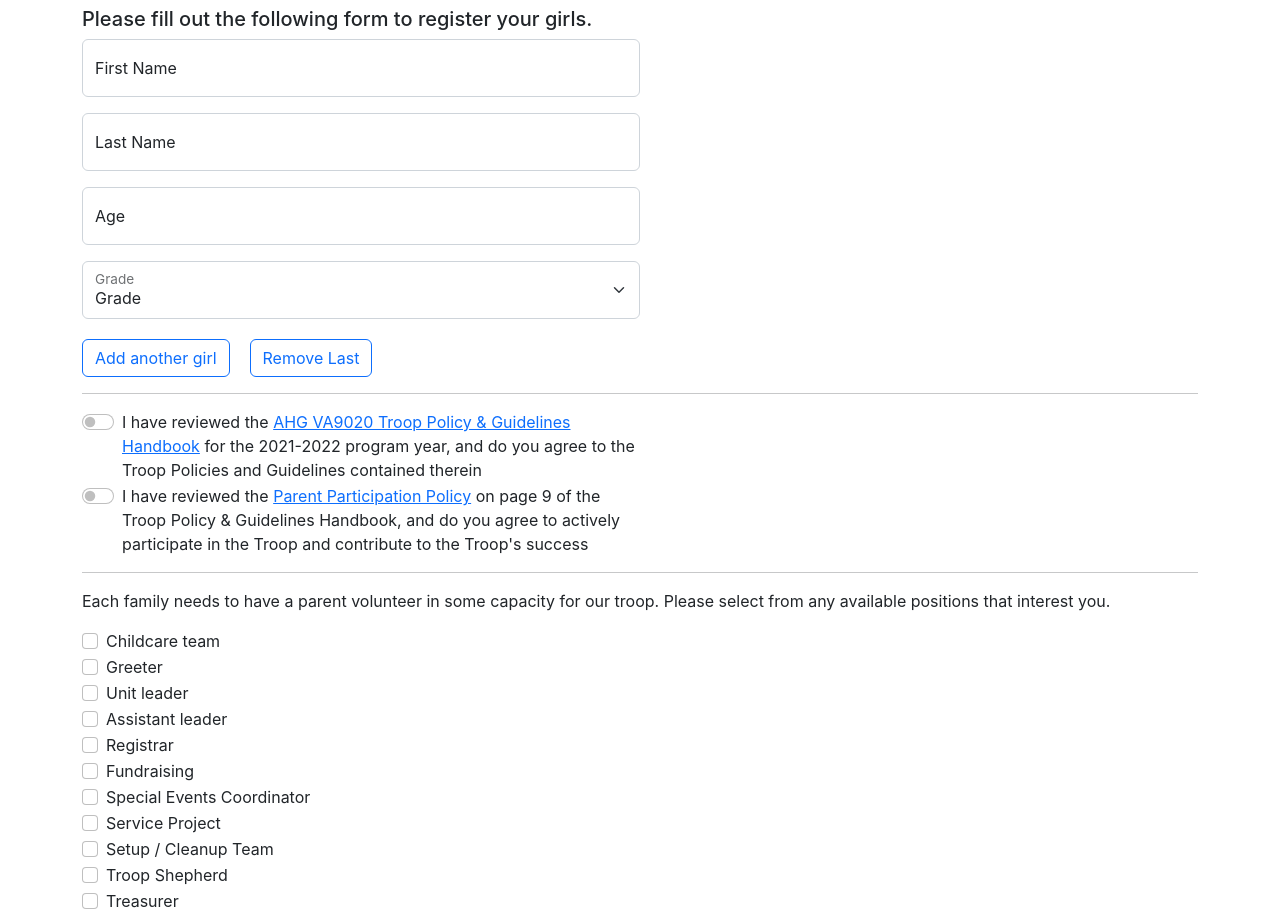
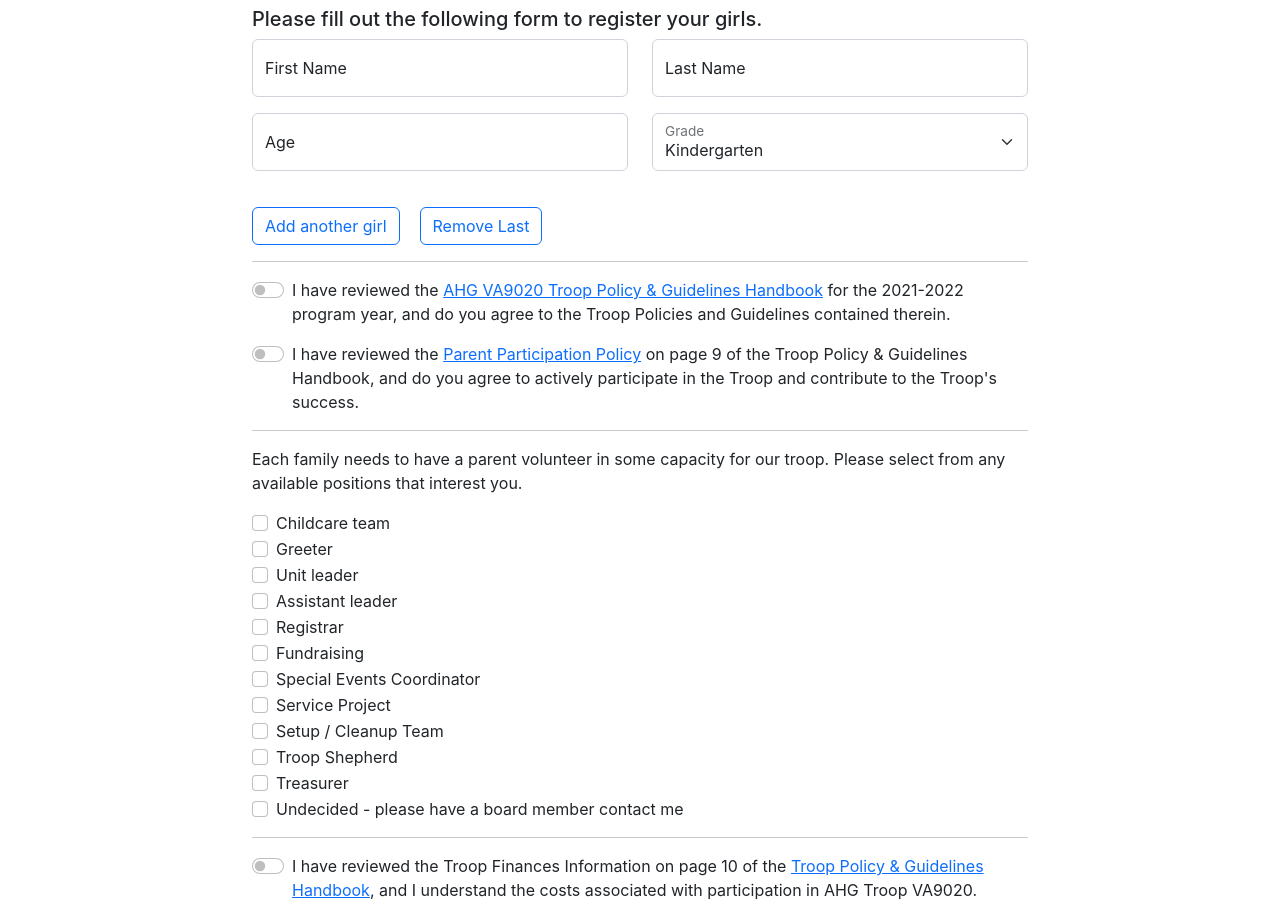
Before and after one commit to labogdan/ahg-signup, a React (Create React App) app in the folder frontend/: page / in a window 1280 px wide. Shown: the part 237-1157 px from the top of the page. Built offline with nearby package versions, Linux system fonts and the light colour scheme.

Commit message:
adding in rest of quiestions

```diff
--- /dev/null
+++ b/frontend/src/Total.tsx
@@ -0,0 +1,24 @@
+import Table from 'react-bootstrap/Table';
+
+
+function SuccessModal(props: any) {
+
+    const total = props.num * 35;
+
+    return (
+        <Table striped bordered hover>
+            <tbody>
+            <tr>
+                <th>Troop VA9020 Dues</th>
+                <th>$35 per girl</th>
+            </tr>
+            <tr>
+                <td><b>Total Due</b></td>
+                <td><b>${total}</b></td>
+            </tr>
+            </tbody>
+        </Table>
+    );
+}
+
+export default SuccessModal;
--- a/frontend/src/UserForm.tsx
+++ b/frontend/src/UserForm.tsx
@@ -1,4 +1,4 @@
-import React, { useState } from "react";
+import React, {useEffect, useState} from "react";
 import UserService from './users'
 
 import Row from "react-bootstrap/Row";
@@ -10,6 +10,7 @@
 
 import Header from "./Header";
 import SuccessModal from "./SuccessModal";
+import Total from "./Total";
 
 const UserForm = () => {
     const [girls, setGirls] = useState([
@@ -21,6 +22,7 @@
         }
     ])
     const [modalShow, setModalShow] = React.useState(false);
+    const [totalShow, setTotalShow] = React.useState(false);
     const [validated, setValidated] = useState(false);
 
     const addFields = () => {
@@ -60,14 +62,32 @@
     let handleSubmit = async (e: any) => {
         e.preventDefault();
         const form = e.currentTarget;
+        console.log(form);
+        console.log(form.checkValidity());
         if (form.checkValidity() === false) {
             e.preventDefault();
             e.stopPropagation();
+        } else {
+            girls.map((value, index) => {
+                console.log(index);
+                console.log(value);
+                try {
+                    UserService.createUser([value.firstName, value.lastName, value.age, value.grade])
+                        .then( () => {
+                            setModalShow(true);
+                        })
+                } catch (e) {
+                    console.error(e);
+                } finally {
+                    console.log('done');
+                }
+
+            })
         }
 
+        console.log('here');
         setValidated(true);
-
-
+        console.log('there');
         /*
         let user = JSON.stringify({
                 first_name: firstName,
@@ -77,25 +97,19 @@
             })*/
 
 
-        girls.map((value, index) => {
-            console.log(index);
-            console.log(value);
-            try {
-                UserService.createUser([value.firstName, value.lastName, value.age, value.grade])
-                    .then( () => {
-                        setModalShow(true);
-                    })
-            } catch (e) {
-                console.error(e);
-            } finally {
-                console.log('done');
-            }
 
-        })
 
     }
 
-    return <Container>
+    useEffect( () => {
+        console.log(girls);
+        const shouldShow = girls[0].firstName.length > 0 && girls[0].lastName.length > 0;
+        if (girls.length > 0 && shouldShow) {
+            setTotalShow(true);
+        }
+    },[girls])
+
+    return <Container style={{maxWidth: '800px'}}>
         <Header />
         <Row>
             <Col>
@@ -104,11 +118,14 @@
             </Col>
         </Row>
         <Row>
+            <Col>
             <Form noValidate validated={validated} onSubmit={handleSubmit}>
                 { girls.map((girl, index) => {
                     return (
                             <div key={index} style={{marginBottom: '20px'}}>
-                                <Form.Group className="mb-3 w-50">
+                                <Row>
+                                <Col>
+                                <Form.Group className="mb-3" >
                                     <FloatingLabel
                                         controlId="floatingInput"
                                         label="First Name"
@@ -122,9 +139,14 @@
                                         onChange={(e) => handleFormChange(index, e)}
                                         required
                                     />
+                                        <Form.Control.Feedback type="invalid">
+                                            Please fill out first name.
+                                        </Form.Control.Feedback>
                                     </FloatingLabel>
                                 </Form.Group>
-                                <Form.Group className="mb-3 w-50">
+                                </Col>
+                                <Col>
+                                <Form.Group className="mb-3">
                                     <FloatingLabel
                                         controlId="floatingInput"
                                         label="Last  Name"
@@ -138,9 +160,16 @@
                                         onChange={(e) => handleFormChange(index, e)}
                                         required
                                     />
+                                        <Form.Control.Feedback type="invalid">
+                                            Please fill out last name.
+                                        </Form.Control.Feedback>
                                     </FloatingLabel>
                                 </Form.Group>
-                                <Form.Group className="mb-3 w-50">
+                                </Col>
+                                </Row>
+                                <Row>
+                                <Col>
+                                <Form.Group className="mb-3">
                                     <FloatingLabel
                                         controlId="floatingInput"
                                         label="Age"
@@ -154,9 +183,14 @@
                                         onChange={(e) => handleFormChange(index, e)}
                                         required
                                     />
+                                        <Form.Control.Feedback type="invalid">
+                                            Please fill out age.
+                                        </Form.Control.Feedback>
                                     </FloatingLabel>
                                 </Form.Group>
-                                <Form.Group className="mb-3 w-50">
+                                </Col>
+                                <Col>
+                                <Form.Group className="mb-3">
                                     <FloatingLabel
                                         controlId="floatingInput"
                                         label="Grade"
@@ -168,7 +202,6 @@
                                             onChange={(e) => handleFormChange(index, e)}
                                             required
                                         >
-                                            <option>Grade</option>
                                             <option value="0">Kindergarten</option>
                                             <option value="1">First</option>
                                             <option value="2">Second</option>
@@ -185,6 +218,8 @@
                                         </Form.Select>
                                     </FloatingLabel>
                                 </Form.Group>
+                                </Col>
+                                </Row>
                             </div>
                     )
                 })}
@@ -200,16 +235,16 @@
                 <Form.Check
                     type="switch"
                     id="custom-switch"
-                    label={(<>I have reviewed the <a href="">AHG VA9020 Troop Policy & Guidelines Handbook</a> for the 2021-2022 program year, and do you agree to the Troop Policies and Guidelines contained therein</>)}
-                    className='w-50'
+                    label={(<>I have reviewed the <a href="">AHG VA9020 Troop Policy & Guidelines Handbook</a> for the 2021-2022 program year, and do you agree to the Troop Policies and Guidelines contained therein.</>)}
+                    className='mb-3'
                     required
                 />
 
                 <Form.Check
                     type="switch"
                     id="custom-switch"
-                    label={(<>I have reviewed the <a href="">Parent Participation Policy</a> on page 9 of the Troop Policy & Guidelines Handbook, and do you agree to actively participate in the Troop and contribute to the Troop's success</>)}
-                    className='w-50'
+                    label={(<>I have reviewed the <a href="">Parent Participation Policy</a> on page 9 of the Troop Policy & Guidelines Handbook, and do you agree to actively participate in the Troop and contribute to the Troop's success.</>)}
+                    className='mb-3'
                     required
                 />
 
@@ -283,8 +318,37 @@
                         type="checkbox"
                     />
 
+                    <Form.Check
+                        label="Undecided - please have a board member contact me"
+                        name="group1"
+                        type="checkbox"
+                    />
+
                 </Form.Group>
 
+                <hr />
+
+                <Form.Check
+                    type="switch"
+                    id="custom-switch"
+                    label={(<>I have reviewed the Troop Finances Information on page 10 of the <a href="">Troop Policy & Guidelines Handbook</a>, and I understand the costs associated with participation in AHG Troop VA9020.</>)}
+                    className='mb-3'
+                    required
+                />
+
+                <Form.Check
+                    type="switch"
+                    id="custom-switch"
+                    label={(<>Does your family actively shop at Kroger, and will you participate in the <a href="https://www.kroger.com/i/community/community-rewards" target="_blank">Kroger Community Rewards Program fundraiser</a>? (Answering No means that you are opting out and will pay the opt-out fee.)  Search for "NK998".</>)}
+                    className='mb-3'
+                    required
+                />
+
+                { totalShow &&
+                    <Total
+                        num={girls.length}
+                    />
+                }
 
                 <Form.Group className="mb-3">
                     <Button variant="primary" type="submit">
@@ -293,6 +357,7 @@
                 </Form.Group>
 
             </Form>
+            </Col>
         </Row>
         <SuccessModal
             show={modalShow}
```
